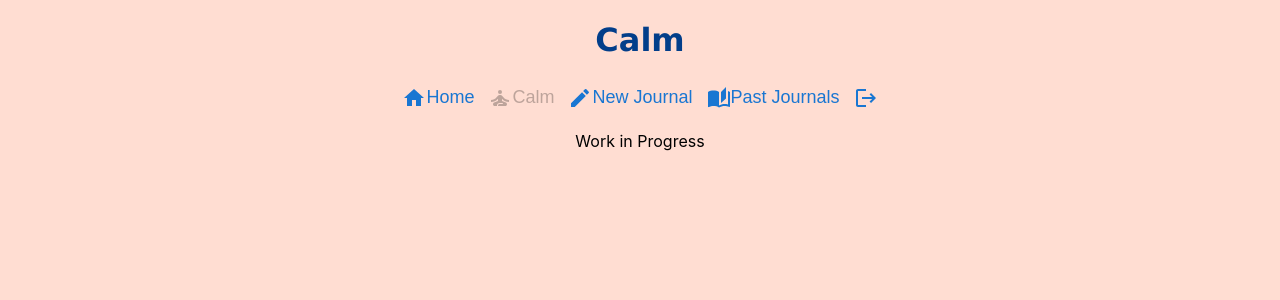
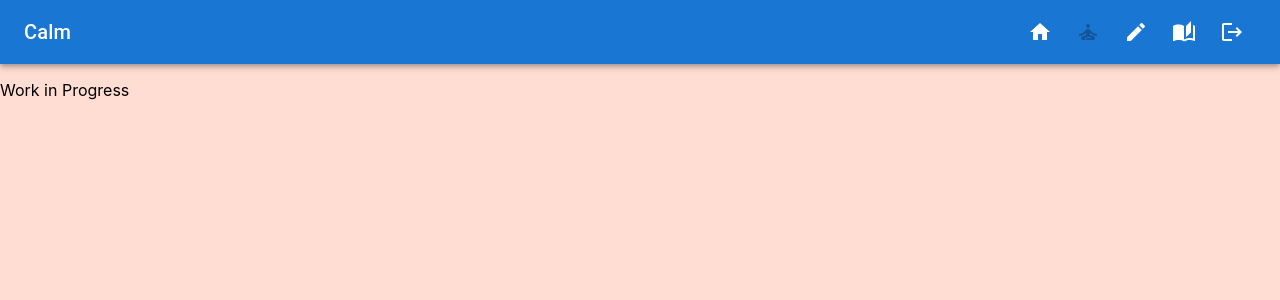
Before and after one commit to Willywonka443/MentalHealthApp, a React (Create React App) app: page /calm in a window 1280 px wide. Shown: the top 300 px of the page. Built offline with nearby package versions, Linux system fonts and the light colour scheme.

Commit message:
I have made an toolbar and organized some of the pages to look better

```diff
--- a/package.json
+++ b/package.json
@@ -9,6 +9,7 @@
     "@emotion/react": "^11.10.6",
     "@emotion/styled": "^11.10.6",
     "@mui/icons-material": "^5.11.11",
+    "@mui/lab": "^5.0.0-alpha.129",
     "@mui/material": "^5.11.13",
     "@testing-library/jest-dom": "^5.16.5",
     "@testing-library/react": "^13.4.0",
--- a/src/pages/basepage.js
+++ b/src/pages/basepage.js
@@ -1,5 +1,5 @@
 import React from 'react';
-import {Stack, IconButton} from '@mui/material';
+import {AppBar, Toolbar, Typography, IconButton} from '@mui/material';
 import { useNavigate } from "react-router-dom";
 import HomeIcon from '@mui/icons-material/Home';
 import SelfImprovementIcon from '@mui/icons-material/SelfImprovement';
@@ -10,50 +10,48 @@ import LogoutIcon from '@mui/icons-material/Logout';
 
 const Basepage = ({restId, setRestId}) => {
     const navigate = useNavigate()
-    const goToJournals = (id) => {
+    const goToJournal = (id) => {
 
         navigate("/entries")
-      }
+    }
 
     const goToCalm = (id) => {
 
         navigate("/calm")
-      }
+    }
 
-    const gotToPast = (id) =>{
+    const goToPast = (id) =>{
 
         navigate("/past")
-      }
+    }
 
     const goToLogin = (id) => {
 
         navigate("/login");
-      }
-
-
+    }
 
     return (
         <>
-
-                <center>
-
-
-                    <center><h1>Home {restId}</h1></center>
-                    <div>
-                    </div>
-                    <Stack direction="row" justifyContent="center" spacing={.5}>
-                    <IconButton size="small" variant="contained" disabled ><HomeIcon/>Home</IconButton>
-                    <IconButton size="small" variant="contained"  color="primary" onClick={() => goToCalm()}><SelfImprovementIcon/>Calm</IconButton>
-                    <IconButton size="small" variant="contained"  color="primary" onClick={() => goToJournals()}><CreateIcon/>New Journal</IconButton>
-                    <IconButton size="small" variant="contained"  color="primary" onClick={() => gotToPast()}><AutoStoriesIcon /> Past Journals</IconButton>
-                    <IconButton size="small" variant="contained"  color="primary" onClick={() => goToLogin()}><LogoutIcon/></IconButton>
-                    </Stack>
-
-
-
-                </center>
-
-
+            <AppBar position="sticky">
+                <Toolbar>
+                    <Typography variant="h6" component="div" sx={{ flexGrow: 1 }}>
+                        Home {restId}
+                    </Typography>
+                    <IconButton size="large" color="inherit" disabled><HomeIcon/></IconButton>
+                    <IconButton size="large" color="inherit" onClick={() => goToCalm()}>
+                        <SelfImprovementIcon />
+                    </IconButton>
+                    <IconButton size="large" color="inherit" onClick={() => goToJournal()}>
+                        <CreateIcon />
+                    </IconButton>
+                    <IconButton size="large" color="inherit" onClick={() => goToPast()}>
+                        <AutoStoriesIcon />
+                    </IconButton>
+                    <IconButton size="large" color="inherit" onClick={() => goToLogin()}>
+                        <LogoutIcon />
+                    </IconButton>
+                </Toolbar>
+            </AppBar>
         </>
     )
 }
--- a/src/pages/calm.js
+++ b/src/pages/calm.js
@@ -1,5 +1,5 @@
 import React from 'react';
-import { Stack, IconButton } from '@mui/material';
+import { IconButton, AppBar, Toolbar, Typography } from '@mui/material';
 import { useNavigate } from "react-router-dom";
 import HomeIcon from '@mui/icons-material/Home';
 import SelfImprovementIcon from '@mui/icons-material/SelfImprovement';
@@ -18,7 +18,7 @@ const Calm = ({ restId }) => {
     navigate("/basepage")
   }
 
-  const gotToPast = () => {
+  const goToPast = () => {
 
     navigate("/past")
   }
@@ -31,28 +31,35 @@ const Calm = ({ restId }) => {
 
   return (
     <>
-      <center>
 
 
-        <center><h1>Calm{restId}</h1></center>
-        <div>
-
-        </div>
-        <Stack direction="row" justifyContent="center" spacing={.5}>
-          <IconButton size="small" variant="contained" color="primary" onClick={() => goToHome()}><HomeIcon />Home</IconButton>
-          <IconButton size="small" variant="contained" color="primary" disabled><SelfImprovementIcon />Calm</IconButton>
-          <IconButton size="small" variant="contained" color="primary" onClick={() => goToJournal()}><CreateIcon />New Journal</IconButton>
-          <IconButton size="small" variant="contained" color="primary" onClick={() => gotToPast()}><AutoStoriesIcon /> Past Journals</IconButton>
-          <IconButton size="small" variant="contained" color="primary" onClick={() => goToLogin()}><LogoutIcon /></IconButton>
-
-        </Stack>
+        <AppBar position="sticky">
+        <Toolbar>
+          <Typography variant="h6" component="div" sx={{ flexGrow: 1 }}>
+            Calm{restId}
+          </Typography>
+          <IconButton size="large" color="inherit" onClick={() => goToHome()}><HomeIcon /></IconButton>
+          <IconButton size="large" color="inherit" disabled>
+            <SelfImprovementIcon />
+          </IconButton>
+          <IconButton size="large" color="inherit" onClick={() => goToJournal()}>
+            <CreateIcon />
+          </IconButton>
+          <IconButton size="large" color="inherit" onClick={() => goToPast()}>
+            <AutoStoriesIcon />
+          </IconButton>
+          <IconButton size="large" color="inherit" onClick={() => goToLogin()}>
+            <LogoutIcon />
+          </IconButton>
+        </Toolbar>
+      </AppBar>
         <div>
 
           <p>Work in Progress</p>
 
         </div>
 
-      </center>
+
     </>
   )
 }
--- a/src/pages/entries.js
+++ b/src/pages/entries.js
@@ -2,13 +2,11 @@ import React from 'react';
 import { useMutation, gql } from '@apollo/client';
 import { ApolloProvider } from '@apollo/react-hooks';
 import client from '../apolloClient'
-import { CardContent, IconButton, Stack, Card } from '@mui/material';
 import { useNavigate } from "react-router-dom";
-import HomeIcon from '@mui/icons-material/Home';
-import SelfImprovementIcon from '@mui/icons-material/SelfImprovement';
-import CreateIcon from '@mui/icons-material/Create';
-import AutoStoriesIcon from '@mui/icons-material/AutoStories';
-import LogoutIcon from '@mui/icons-material/Logout';
+import { AppBar, Button, Card, CardContent, Grid, IconButton, Toolbar, Typography, TextField, FormLabel } from '@mui/material';
+import { AutoStories as AutoStoriesIcon, Create as CreateIcon, Home as HomeIcon, Logout as LogoutIcon, SelfImprovement as SelfImprovementIcon, } from '@mui/icons-material';
+
+
 
 
 const CREATE_JOURNAL_ENTRY = gql`
@@ -115,7 +113,7 @@ function JournalEntryForm({ restId, setRestId }) {
     }
 
 
-      // Handle error here
+    // Handle error here
 
   };
   React.useEffect(() => {
@@ -160,60 +158,120 @@ function JournalEntryForm({ restId, setRestId }) {
 
   return (
     <>
-      <center>
-        <div>
-          <h1>Journal Entry {restId} </h1>
-        </div>
-        <Stack direction="row" justifyContent="center" spacing={.5}>
-          <IconButton size="small" variant="contained" color="primary" onClick={(e) => goToHome()}><HomeIcon />Home</IconButton>
-          <IconButton size="small" variant="contained" color="primary" onClick={(e) => goToCalm()}><SelfImprovementIcon />Calm</IconButton>
-          <IconButton size="small" variant="contained" color="primary" disabled><CreateIcon />New Journal</IconButton>
-          <IconButton size="small" variant="contained" color="primary" onClick={(e) => goToPast()}><AutoStoriesIcon /> Past Journals</IconButton>
-          <IconButton size="small" variant="contained" color="primary" onClick={(e) => goToLogin()}><LogoutIcon /></IconButton>
-        </Stack>
-        <Card sx={{ width: 650 }} style={{ backgroundColor: '#83C5BE' }}><CardContent>
-          <div style={{ display: "flex", justifyContent: "center", alignItems: "center" }}>
-            <form onSubmit={handleSubmit}>
-              <label>
-                What is one thing you accomplished today?<br /><br />
-                <textarea name="accomplishment" placeholder="Write your response here" cols="50" rows="3" style={{ resize: "none" }} value={accomplishment} onChange={(e) => setAccomplishment(e.target.value)} />
-              </label>
-              <br />
-              <label>
-                What is one thing you are grateful for today?<br /><br />
-                <textarea name="gratitude" placeholder="Write your response here" cols="50" rows="3" style={{ resize: "none" }} value={gratitude} onChange={(e) => setGratitude(e.target.value)} />
-              </label>
-              <br />
-              <label>
-                What is one thing you learned today?<br /><br />
-                <textarea name="learning" placeholder="Write your response here" cols="50" rows="3" style={{ resize: "none" }} value={learning} onChange={(e) => setLearning(e.target.value)} />
-              </label>
-              <br />
-              <label>
-                What is one thing you are looking forward to tomorrow?<br /><br />
-                <textarea name="lookingForward" placeholder="Write your response here" cols="50" rows="3" style={{ resize: "none" }} value={lookingForward} onChange={(e) => setLookingForward(e.target.value)} />
-              </label>
-              <br />
-              <label>
-                What is one thing you struggled with today?<br /><br />
-                <textarea name="struggle" placeholder="Write your response here" cols="50" rows="3" style={{ resize: "none" }} value={struggle} onChange={(e) => setStruggle(e.target.value)} />
-              </label>
-              <br />
-              <label>
-                What is your Username: <br /><br />
-                <textarea name="username" placeholder="Write your response here" cols="50" rows="2" style={{ resize: "none" }} value={username} onChange={(e) => setUsername(e.target.value)} />
-              </label>
-              <br />
-              <label>
-                Entry Date:<br /><br />
-                <input type="date" value={entryDate} onChange={(e) => setEntryDate(e.target.value)} />
-              </label>
-              <br />
-              <button type="submit">Submit</button>
-            </form>
-          </div>
-        </CardContent></Card><br />
-      </center>
+      <AppBar position="sticky">
+        <Toolbar>
+          <Typography variant="h6" component="div" sx={{ flexGrow: 1 }}>
+            Journal {restId}
+          </Typography>
+          <IconButton size="large" color="inherit" onClick={() => goToHome()}>
+            <HomeIcon />
+          </IconButton>
+          <IconButton size="large" color="inherit" onClick={() => goToCalm()}>
+            <SelfImprovementIcon />
+          </IconButton>
+          <IconButton size="large" color="inherit" disabled>
+            <CreateIcon />
+          </IconButton>
+          <IconButton size="large" color="inherit" onClick={() => goToPast()}>
+            <AutoStoriesIcon />
+          </IconButton>
+          <IconButton size="large" color="inherit" onClick={() => goToLogin()}>
+            <LogoutIcon />
+          </IconButton>
+        </Toolbar>
+      </AppBar>
+
+        <Card sx={{ width: '100%', bgcolor: '#83C5BE',display: 'flex', alignItems: 'center', justifyContent: 'center', height: '100vh' }}>
+          <CardContent>
+            <Grid container spacing={2} justifyContent="center">
+              <Grid item xs={12} md={6}>
+                <Typography variant="h5" component="h2" align="center" gutterBottom>
+                  Daily Journal Entry
+                </Typography>
+              </Grid>
+              <Grid item xs={10} >
+              <FormLabel>What is one thing you accomplished today?</FormLabel>
+                <TextField
+                  name="accomplishment"
+                  placeholder="Type Here"
+                  multiline
+                  fullWidth
+                  value={accomplishment}
+                  onChange={(e) => setAccomplishment(e.target.value)}
+                />
+              </Grid>
+              <Grid item xs={10} >
+                <FormLabel>What is one thing you are grateful for today?</FormLabel>
+                <TextField
+                  name="gratitude"
+                  placeholder="Type Here"
+                  multiline
+                  fullWidth
+                  value={gratitude}
+                  onChange={(e) => setGratitude(e.target.value)}
+                />
+              </Grid>
+              <Grid item xs={10} >
+                <FormLabel>What is one thing you learned today?</FormLabel>
+                <TextField
+                  name="learning"
+                  placeholder="Type Here"
+                  multiline
+                  fullWidth
+                  value={learning}
+                  onChange={(e) => setLearning(e.target.value)}
+                />
+              </Grid>
+              <Grid item xs={10} >
+              <FormLabel>What is one thing you are looking forward to tomorrow?</FormLabel>
+                <TextField
+                  name="lookingForward"
+                  placeholder="Type Here"
+                  multiline
+                  fullWidth
+                  value={lookingForward}
+                  onChange={(e) => setLookingForward(e.target.value)}
+                />
+              </Grid>
+              <Grid item xs={10} >
+              <FormLabel>What is one thing you struggled with today?</FormLabel>
+                <TextField
+                  name="struggle"
+                  placeholder="Type Here"
+                  multiline
+                  fullWidth
+                  value={struggle}
+                  onChange={(e) => setStruggle(e.target.value)}
+                />
+              </Grid>
+              <Grid item xs={10} >
+              <FormLabel>What is your username?</FormLabel>
+                <TextField
+                  name="username"
+                  placeholder="Type Here"
+                  fullWidth
+                  value={username}
+                  onChange={(e) => setUsername(e.target.value)}
+                />
+              </Grid>
+
+              <Grid item xs={10} >
+              <FormLabel>What is Today's Date?</FormLabel>
+                <TextField
+                  name="entryDate"
+                  type="date"
+                  fullWidth
+                  value={entryDate}
+                  onChange={(e) => setEntryDate(e.target.value)}
+                />
+              </Grid>
+
+              <Grid item xs={10} sx={{ textAlign: 'center' }}>
+                <Button variant="contained" onClick={handleSubmit}>Submit</Button>
+              </Grid>
+            </Grid>
+          </CardContent></Card>
+
     </>
   );
 }
--- a/src/pages/layout.js
+++ b/src/pages/layout.js
@@ -20,7 +20,7 @@ const Layout = () => {
 
                 <Route exact path="/" element={<Login setRestId={setRestId} />} />
 
-                <Route exact path="/login" element={<Login  setRestId={setRestId}/>} />
+                <Route exact path="/login" element={<Login  restId={restId}/>} />
                 <Route exact path="/calm" element={<Calm restId={restId} />} />
                 <Route exact path="/basepage" element={<Basepage restId={restId} />} />
                 <Route exact path="/past" element={<Past restId={restId}/> } />
--- a/src/pages/login.js
+++ b/src/pages/login.js
@@ -8,8 +8,8 @@ import Button from '@mui/material/Button';
 
 const Login = ({restId, setRestId}) => {
     const navigate = useNavigate()
-    const goToHome = (id) => {
-        setRestId(id)
+    const goToHome = () => {
+
         navigate("/basepage")
       }
       return (
--- a/src/pages/past.js
+++ b/src/pages/past.js
@@ -3,7 +3,7 @@ import { gql, useQuery } from "@apollo/client";
 import { useNavigate } from "react-router-dom";
 import HomeIcon from "@mui/icons-material/Home";
 import SelfImprovementIcon from "@mui/icons-material/SelfImprovement";
-import {IconButton, Stack, Card, CardContent, Typography, Box } from "@mui/material";
+import { IconButton, Stack, Card, CardContent, Typography, Box, AppBar, Toolbar } from "@mui/material";
 import CreateIcon from "@mui/icons-material/Create";
 import AutoStoriesIcon from "@mui/icons-material/AutoStories";
 import LogoutIcon from '@mui/icons-material/Logout';
@@ -38,12 +38,11 @@ export default function Past({ restId, setRestId }) {
     navigate("/entries");
   };
 
-  const goToLogin = (id) => {
-    setRestId(id)
+  const goToLogin = () => {
     navigate("/login");
   }
 
-  const { loading, error, data } = useQuery(JOURNALS_QUERY, {client});
+  const { loading, error, data } = useQuery(JOURNALS_QUERY, { client });
 
   if (loading) return <p>Loading...</p>;
   if (error) return <p>Error :</p>;
@@ -54,18 +53,26 @@ export default function Past({ restId, setRestId }) {
 
     <div>
 
-      <h1>
-        <center>Past Entries{restId}</center>{" "}
-      </h1>
-
-      <Stack direction="row" justifyContent="center" spacing={0.5}>
-        <IconButton size="small" variant="contained" color="primary" onClick={(e) => goToHome()}><HomeIcon />Home</IconButton>
-        <IconButton size="small" variant="contained" color="primary" onClick={(e) => goToCalm()}><SelfImprovementIcon />Calm</IconButton>
-        <IconButton size="small" variant="contained" color="primary" onClick={(e) => goToJournal()}><CreateIcon />New Journal</IconButton>
-        <IconButton size="small" variant="contained" color="primary" disabled ><AutoStoriesIcon/> Past Journals</IconButton>
-        <IconButton size="small" variant="contained"  color="primary" onClick={(e) => goToLogin()}><LogoutIcon/></IconButton>
-      </Stack>
-
+      <AppBar position="sticky">
+        <Toolbar>
+          <Typography variant="h6" component="div" sx={{ flexGrow: 1 }}>
+            Past Journals{restId}
+          </Typography>
+          <IconButton size="large" color="inherit" onClick={() => goToHome()}><HomeIcon /></IconButton>
+          <IconButton size="large" color="inherit" onClick={() => goToCalm()}>
+            <SelfImprovementIcon />
+          </IconButton>
+          <IconButton size="large" color="inherit" onClick={() => goToJournal()}>
+            <CreateIcon />
+          </IconButton>
+          <IconButton size="large" color="inherit" disabled>
+            <AutoStoriesIcon />
+          </IconButton>
+          <IconButton size="large" color="inherit" onClick={() => goToLogin()}>
+            <LogoutIcon />
+          </IconButton>
+        </Toolbar>
+      </AppBar>
       <Stack
 
         justifyContent="center"
```
Also changed, not shown: public/manifest.json, 2 other files (tests, documents, lock files or other folders). Lines whose indentation alone changed are shown as unchanged.
